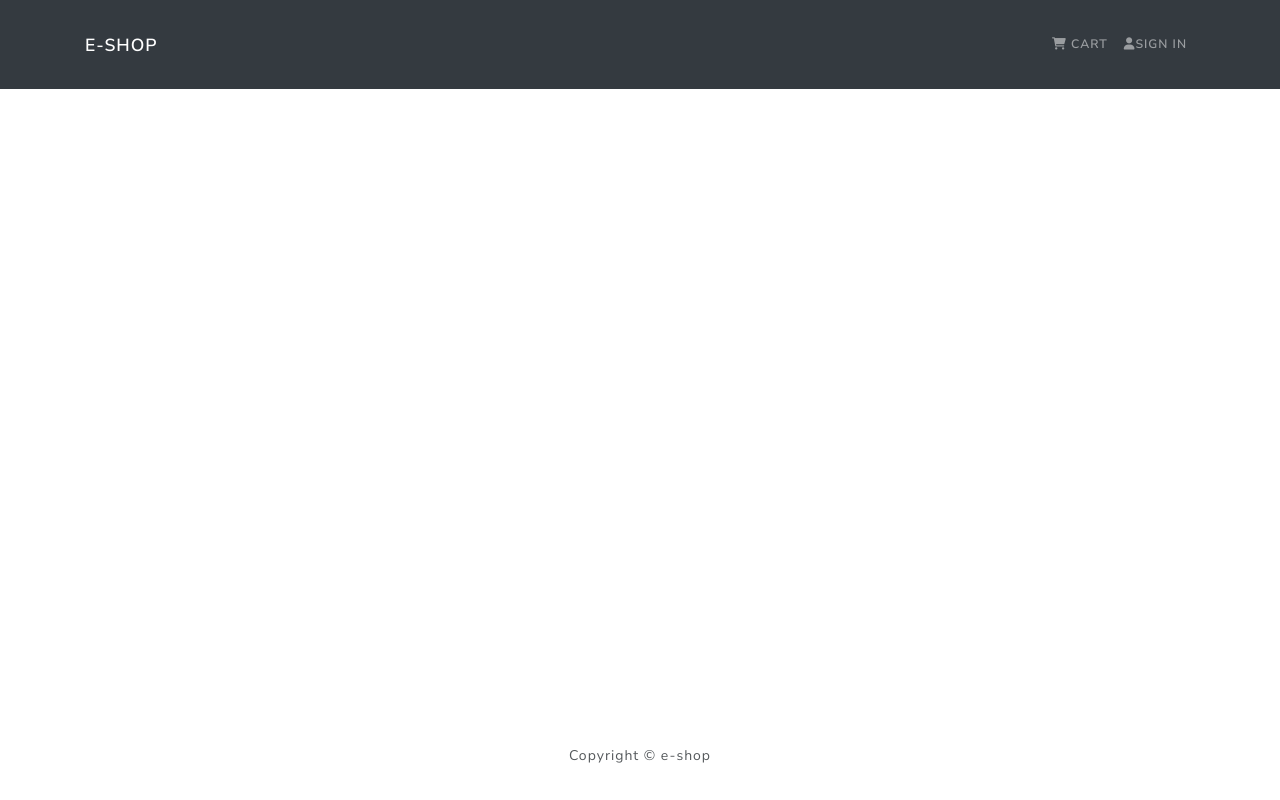
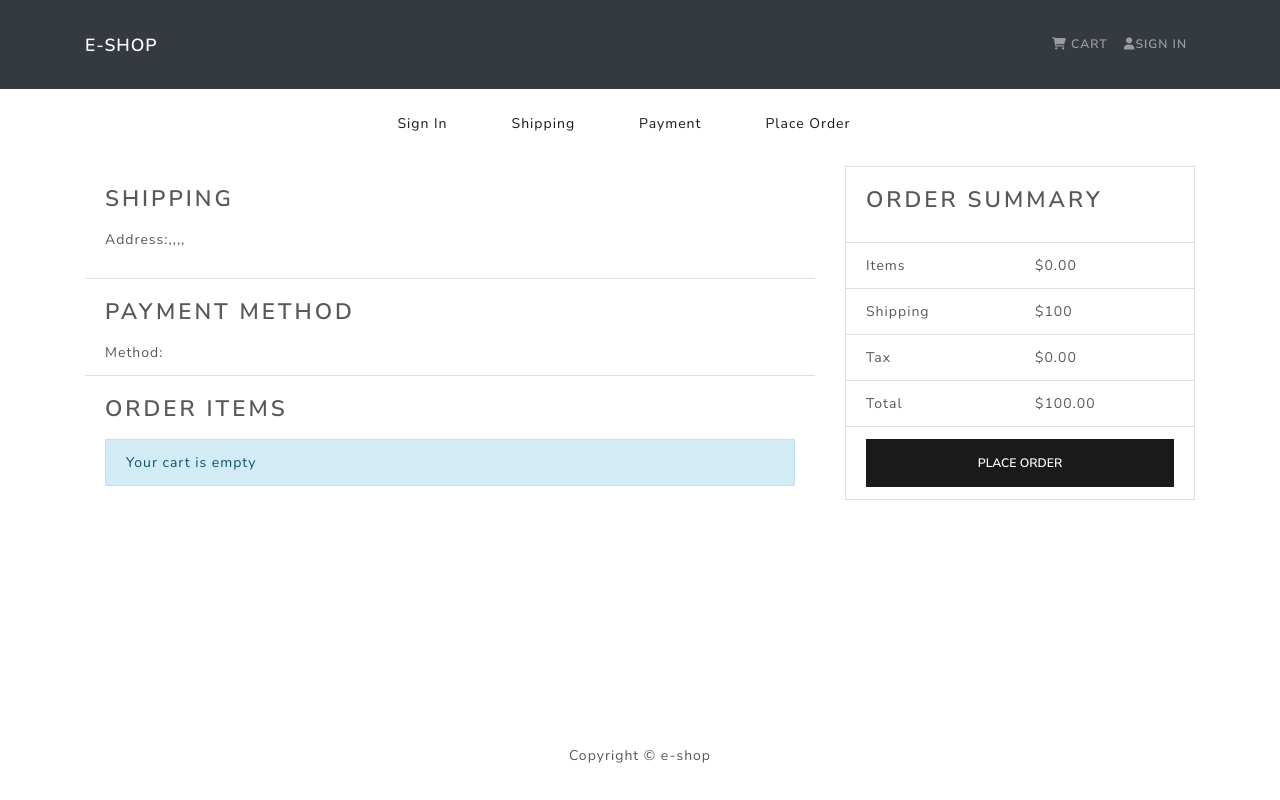
Before and after one commit to bharathsurya021/ecommerceshop, a React (Create React App) app in the folder frontend/: page /placeorder in a window 1280 px wide. Built offline with nearby package versions, Linux system fonts and the light colour scheme.

Commit message:
place order screen

```diff
--- a/frontend/src/App.js
+++ b/frontend/src/App.js
@@ -10,6 +10,7 @@ import RegisterScreen from './screens/RegisterScreen';
 import ProfileScreen from './screens/ProfileScreen';
 import ShippingScreen from './screens/ShippingScreen';
 import PaymentScreen from './screens/PaymentScreen';
+import PlaceOrderScreen from './screens/PlaceOrderScreen';
 
 
 function App() {
@@ -19,8 +20,9 @@ function App() {
       <main className='py-3'>
         <Container>
           <Routes>
+            <Route path='/placeorder' element={< PlaceOrderScreen />} />
+            <Route path='/payment' element={< PaymentScreen />} />
 
-            <Route path='/payment' element={< PaymentScreen />} />
             <Route path='/shipping' element={< ShippingScreen />} />
             <Route path='/login' element={< LoginScreen />} />
             <Route path='/register' element={< RegisterScreen />} />
--- /dev/null
+++ b/frontend/src/screens/PlaceOrderScreen.js
@@ -0,0 +1,138 @@
+import React, { useState } from 'react'
+import { useNavigate } from 'react-router-dom'
+import { Form, Button, Row, ListGroup, Image, Card, Col } from 'react-bootstrap'
+import { useDispatch, useSelector } from 'react-redux'
+import Message from '../components/Message'
+import CheckoutSteps from '../components/CheckoutSteps'
+import { Link } from 'react-router-dom'
+const PlaceOrderScreen = () => {
+    const cart = useSelector(state => state.cart)
+
+    //prices applicable
+    const addDecimals = (num) => {
+        return (Math.round(num * 100) / 100).toFixed(2)
+    }
+
+    cart.itemsPrice = addDecimals(cart.cartItems.reduce((acc, item) => (
+        acc + item.price * item.qty
+    ), 0))
+
+    cart.shippingPrice = cart.itemsPrice > 100 ? 0 : 100
+
+    cart.taxPrice = addDecimals(Number(0.15 * cart.itemsPrice))
+
+    cart.totalPrice = addDecimals(Number(cart.itemsPrice) + Number(cart.shippingPrice) + Number(cart.taxPrice))
+
+
+    const placeOrderHandler = () => {
+
+    }
+    return (
+        <>
+            <CheckoutSteps step1 step2 step3 step4 />
+            <Row>
+                <Col md={8}>
+                    <ListGroup variant='flush'>
+                        <ListGroup.Item>
+                            <h2>Shipping</h2>
+                            <p>
+                                <strong>Address:</strong>
+                                {cart.shippingAddress.address},
+                                {cart.shippingAddress.city},
+                                {cart.shippingAddress.postalCode},
+                                {cart.shippingAddress.country},
+                            </p>
+                        </ListGroup.Item>
+
+                        <ListGroup.Item>
+                            <h2>Payment method</h2>
+                            <strong>Method:</strong>
+                            {cart.paymentMethod}
+                        </ListGroup.Item>
+
+                        <ListGroup.Item>
+                            <h2>Order Items</h2>
+                            {cart.cartItems.length === 0 ? <Message> Your cart is empty</Message> : (
+                                <ListGroup variant='flush'>
+                                    {cart.cartItems.map((item, index) => (
+                                        <ListGroup.Item key={index}>
+                                            <Row>
+                                                <Col md={1}>
+                                                    <Image src={item.image} alt={item.name}
+                                                        fluid
+                                                        rounded
+                                                    />
+                                                </Col>
+                                                <Col>
+                                                    <Link to={`/product/${item.product}`}>
+                                                        {item.name}
+                                                    </Link>
+                                                </Col>
+
+                                                <Col md={4}>
+                                                    {item.qty} x ${item.price} = ${addDecimals(item.qty * item.price)}
+                                                </Col>
+                                            </Row>
+                                        </ListGroup.Item>
+                                    ))}
+                                </ListGroup>
+                            )}
+
+                        </ListGroup.Item>
+
+
+                    </ListGroup>
+                </Col>
+
+                <Col md={4}>
+                    <Card>
+                        <ListGroup variant='flush'>
+                            <ListGroup.Item>
+                                <h2>Order Summary</h2>
+                            </ListGroup.Item>
+                            <ListGroup.Item>
+
+                                <Row>
+                                    <Col>Items</Col>
+                                    <Col>${cart.itemsPrice}</Col>
+                                </Row>
+                            </ListGroup.Item>
+                            <ListGroup.Item>
+
+                                <Row>
+                                    <Col>Shipping</Col>
+                                    <Col>${cart.shippingPrice}</Col>
+                                </Row>
+                            </ListGroup.Item>
+                            <ListGroup.Item>
+
+                                <Row>
+                                    <Col>Tax</Col>
+                                    <Col>${cart.taxPrice}</Col>
+                                </Row>
+                            </ListGroup.Item>
+                            <ListGroup.Item>
+
+                                <Row>
+                                    <Col>Total</Col>
+                                    <Col>${cart.totalPrice}</Col>
+                                </Row>
+                            </ListGroup.Item>
+                            <ListGroup.Item>
+
+                                <Button type='button' className='btn-block'
+                                    disabled={cart.cartItems === 0}
+                                    onClick={placeOrderHandler}
+                                >
+                                    Place Order
+                                </Button>
+                            </ListGroup.Item>
+                        </ListGroup>
+                    </Card>
+                </Col>
+            </Row>
+        </>
+    )
+}
+
+export default PlaceOrderScreen
```
